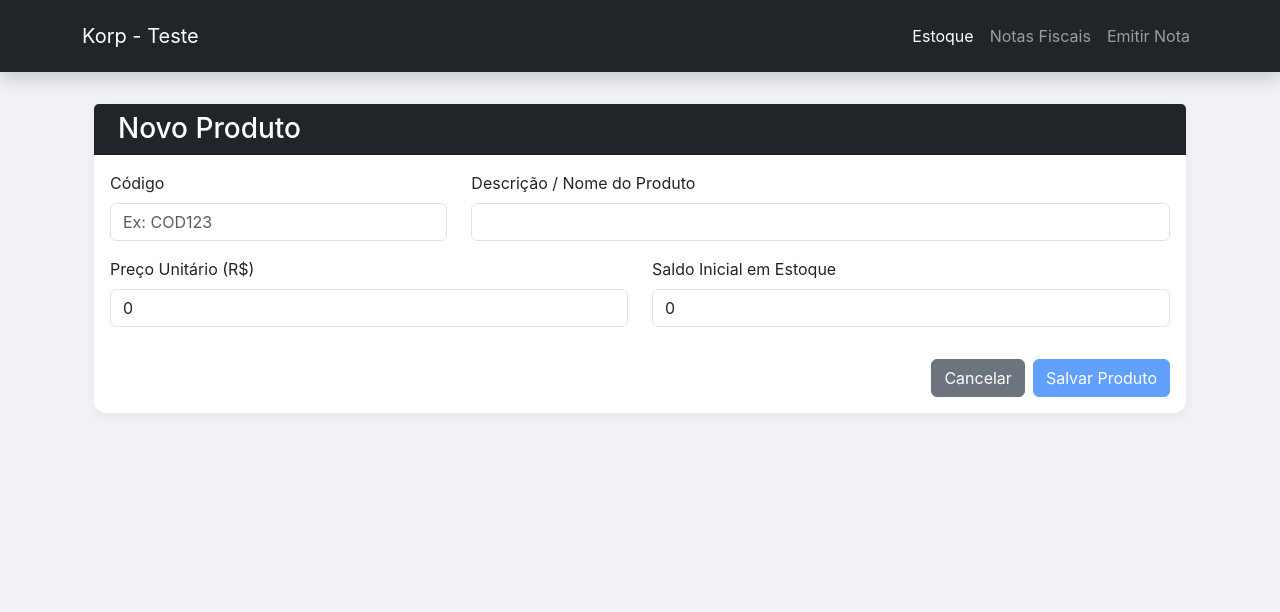
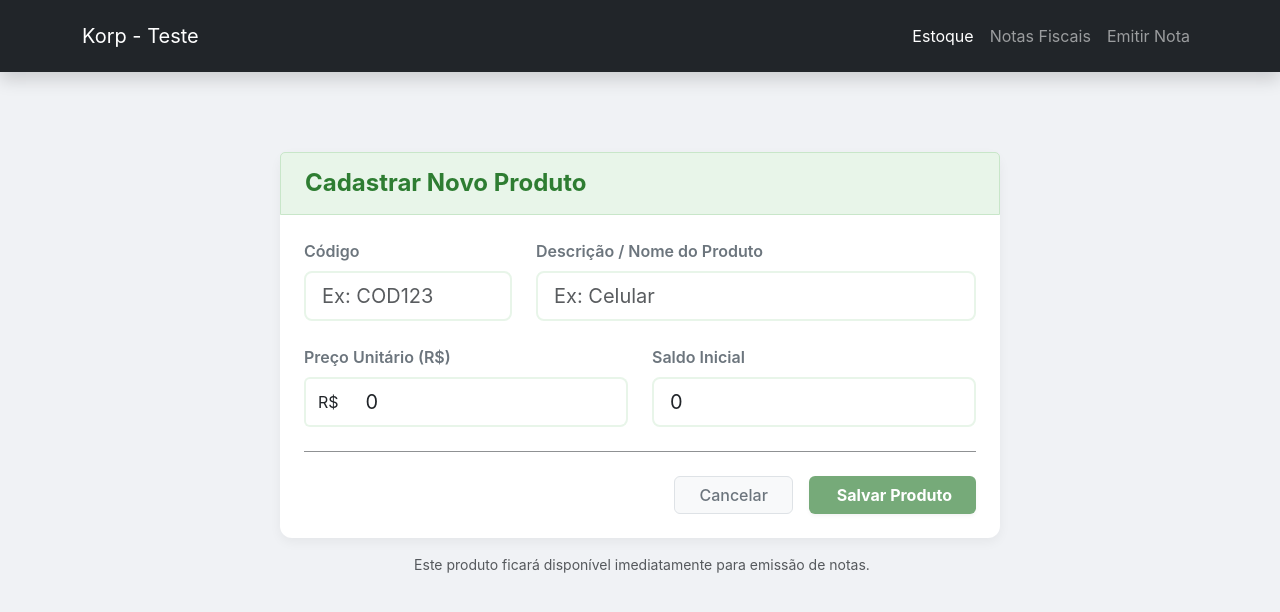
Before and after one commit to eduardo-olvreis/Korp_Teste_EduardoReis, an Angular app in the folder frontend/korp-web/: page /produtos/novo in a window 1280 px wide. Shown: the top 612 px of the page. Built offline with nearby package versions, Linux system fonts and the light colour scheme.

Commit message:
style: estilização final da página

```diff
--- a/frontend/korp-web/src/app/components/nota-fiscal-cadastro/nota-fiscal-cadastro.html
+++ b/frontend/korp-web/src/app/components/nota-fiscal-cadastro/nota-fiscal-cadastro.html
@@ -1,13 +1,25 @@
-<div class="container mt-4">
-  <div class="card shadow">
-    <div class="card-header bg-success text-white">
-      <h3 class="mb-0">Emitir Nova Nota Fiscal</h3>
+<div class="container py-5">
+  <div class="row justify-content-center">
+    <div class="col-md-8 col-lg-6">
+
+      <div class="card shadow-sm border-0 rounded-3">
+
+        <div class="card-header bg-pastel-info border-0 py-3">
+          <h4 class="mb-0 fw-bold d-flex align-items-center gap-2" style="color: #1565c0;">
+            <i class="bi bi-file-earmark-plus"></i>
+            Emitir Nova Nota Fiscal
+          </h4>
         </div>
-    <div class="card-body">
+
+        <div class="card-body p-4">
           <form (ngSubmit)="salvar()" #notaForm="ngForm">
-        <div class="mb-3">
-          <label class="form-label">Produto</label>
-          <select class="form-select" name="produtoId" [(ngModel)]="nota.itens[0].produtoId" required>
+
+            <div class="mb-4">
+              <label class="form-label fw-semibold text-secondary">Produto</label>
+              <select class="form-select form-select-lg border-2 shadow-none"
+                      style="border-color: #e3f2fd; font-size: 1rem;"
+                      name="produtoId"
+                      [(ngModel)]="nota.itens[0].produtoId" required>
                 <option [ngValue]="null" disabled>Selecione um produto do estoque...</option>
                 <option *ngFor="let p of produtos" [ngValue]="p.id || p.Id">
                   {{ p.descricao || p.Descricao }} (Saldo: {{ p.saldo || p.Saldo }})
@@ -15,19 +27,39 @@
               </select>
             </div>
 
-        <div class="mb-3">
-          <label class="form-label">Quantidade</label>
-          <input type="number" class="form-control" name="quantidade"
-                 [(ngModel)]="nota.itens[0].quantidade" min="1" required>
+            <div class="mb-4">
+              <label class="form-label fw-semibold text-secondary">Quantidade</label>
+              <input type="number" class="form-control form-control-lg border-2 shadow-none"
+                     style="border-color: #e3f2fd;"
+                     name="quantidade"
+                     [(ngModel)]="nota.itens[0].quantidade"
+                     min="1" required placeholder="Ex: 10">
             </div>
 
-        <div class="d-flex justify-content-end gap-2">
-          <button type="button" class="btn btn-secondary" routerLink="/notas">Cancelar</button>
-          <button type="submit" class="btn btn-primary" [disabled]="!notaForm.form.valid">
-            Emitir e Baixar Estoque
+            <hr class="my-4 opacity-50">
+
+            <div class="d-flex justify-content-end gap-3">
+              <button type="button" class="btn btn-light px-4 fw-medium text-secondary border"
+                      routerLink="/notas">
+                Cancelar
+              </button>
+
+              <button type="submit" class="btn btn-primary px-4 fw-bold shadow-sm"
+                      [disabled]="!notaForm.form.valid">
+                <i class="bi bi-check-circle me-1"></i>
+                Emitir
               </button>
             </div>
           </form>
         </div>
+
+      </div>
+
+      <p class="text-center mt-3 text-muted small">
+        <i class="bi bi-info-circle me-1"></i>
+        A emissão gerará uma nota com status <strong>Aberta</strong>.
+      </p>
+
     </div>
   </div>
+</div>
--- a/frontend/korp-web/src/app/components/produto-cadastro/produto-cadastro.html
+++ b/frontend/korp-web/src/app/components/produto-cadastro/produto-cadastro.html
@@ -1,40 +1,80 @@
-<div class="container mt-4">
-  <div class="card shadow">
-    <div class="card-header bg-dark text-white d-flex align-items-center">
-      <i class="bi bi-box-seam me-2"></i>
-      <h3 class="mb-0">Novo Produto</h3>
+<div class="container py-5">
+  <div class="row justify-content-center">
+    <div class="col-md-10 col-lg-8">
+
+      <div class="card shadow-sm border-0 rounded-3">
+
+        <div class="card-header bg-pastel-success border-0 py-3">
+          <h4 class="mb-0 fw-bold d-flex align-items-center gap-2" style="color: #2e7d32;">
+            <i class="bi bi-box-seam"></i>
+            Cadastrar Novo Produto
+          </h4>
         </div>
-    <div class="card-body">
+
+        <div class="card-body p-4">
           <form (ngSubmit)="salvar()" #f="ngForm">
-        <div class="row">
-          <div class="col-md-4 mb-3">
-            <label class="form-label">Código</label>
-            <input type="text" class="form-control" name="codigo" [(ngModel)]="produto.codigo" required placeholder="Ex: COD123">
+
+            <div class="row g-4">
+              <div class="col-md-4">
+                <label class="form-label fw-semibold text-secondary">Código</label>
+                <input type="text" class="form-control form-control-lg border-2 shadow-none"
+                       style="border-color: #e8f5e9;"
+                       name="codigo" [(ngModel)]="produto.codigo"
+                       required placeholder="Ex: COD123">
               </div>
-          <div class="col-md-8 mb-3">
-            <label class="form-label">Descrição / Nome do Produto</label>
-            <input type="text" class="form-control" name="descricao" [(ngModel)]="produto.descricao" required>
+
+              <div class="col-md-8">
+                <label class="form-label fw-semibold text-secondary">Descrição / Nome do Produto</label>
+                <input type="text" class="form-control form-control-lg border-2 shadow-none"
+                       style="border-color: #e8f5e9;"
+                       name="descricao" [(ngModel)]="produto.descricao" required
+                       placeholder="Ex: Celular">
+              </div>
+
+              <div class="col-md-6">
+                <label class="form-label fw-semibold text-secondary">Preço Unitário (R$)</label>
+                <div class="input-group">
+                  <span class="input-group-text bg-white border-2 border-end-0" style="border-color: #e8f5e9;">R$</span>
+                  <input type="number" class="form-control form-control-lg border-2 shadow-none border-start-0"
+                         style="border-color: #e8f5e9;"
+                         name="preco" [(ngModel)]="produto.preco" min="0">
                 </div>
               </div>
 
-        <div class="row">
-          <div class="col-md-6 mb-3">
-            <label class="form-label">Preço Unitário (R$)</label>
-            <input type="number" class="form-control" name="preco" [(ngModel)]="produto.preco" min="0">
-          </div>
-          <div class="col-md-6 mb-3">
-            <label class="form-label">Saldo Inicial em Estoque</label>
-            <input type="number" class="form-control" name="saldo" [(ngModel)]="produto.saldo" min="0" required>
+              <div class="col-md-6">
+                <label class="form-label fw-semibold text-secondary">Saldo Inicial</label>
+                <input type="number" class="form-control form-control-lg border-2 shadow-none"
+                       style="border-color: #e8f5e9;"
+                       name="saldo" [(ngModel)]="produto.saldo" min="0" required
+                       placeholder="Quantidade em estoque">
               </div>
             </div>
 
-        <div class="d-flex justify-content-end gap-2 mt-3">
-          <button type="button" class="btn btn-secondary" routerLink="/produtos">Cancelar</button>
-          <button type="submit" class="btn btn-primary" [disabled]="!f.valid">
-            <i class="bi bi-save"></i> Salvar Produto
+            <hr class="my-4 opacity-50">
+
+            <div class="d-flex justify-content-end gap-3">
+              <button type="button" class="btn btn-light px-4 fw-medium text-secondary border"
+                      routerLink="/produtos">
+                Cancelar
+              </button>
+
+              <button type="submit" class="btn btn-success px-4 fw-bold shadow-sm"
+                      [disabled]="!f.valid"
+                      style="background-color: #2e7d32; border: none;">
+                <i class="bi bi-save me-1"></i>
+                Salvar Produto
               </button>
             </div>
           </form>
         </div>
+
+      </div>
+
+      <p class="text-center mt-3 text-muted small">
+        <i class="bi bi-shield-check me-1"></i>
+        Este produto ficará disponível imediatamente para emissão de notas.
+      </p>
+
     </div>
   </div>
+</div>
--- a/frontend/korp-web/src/app/components/produto-lista/produto-lista.html
+++ b/frontend/korp-web/src/app/components/produto-lista/produto-lista.html
@@ -24,10 +24,14 @@
             <tr *ngFor="let p of produtos">
               <td class="ps-4 fw-bold text-primary">{{ p.codigo }}</td>
               <td>{{ p.descricao }}</td>
-              <td class="text-center pe-4">
-                <span class="badge rounded-pill px-3 py-2"
-                      [ngClass]="p.saldo > 10 ? 'bg-success' : (p.saldo > 0 ? 'bg-warning text-dark' : 'bg-danger')">
-                  {{ p.saldo }} Unidades
+              <td class="text-center">
+                <span class="badge-estoque"
+                      [ngClass]="{
+                        'bg-pastel-success': p.saldo > 10,
+                        'bg-pastel-warning': p.saldo > 0 && p.saldo <= 10,
+                        'bg-pastel-danger': p.saldo === 0
+                      }">
+                  {{ p.saldo }} UNIDADES
                 </span>
               </td>
             </tr>
--- a/frontend/korp-web/src/styles.css
+++ b/frontend/korp-web/src/styles.css
@@ -33,23 +33,28 @@ body {
   color: #fff !important;
 }
 
-.bg-success { background-color: #28a745 !important; }
-.bg-warning { background-color: #ffc107 !important; color: #212529 !important; }
-.bg-danger { background-color: #dc3545 !important; }
-
 .navbar {
   padding: 1rem 0;
   margin-bottom: 2rem;
 }
 
 .badge-aberta {
-  background-color: #ff9800 !important;
-  color: white !important;
+  background-color: #fff3e0 !important;
+  color: #ef6c00 !important;
+  border: 1px solid #ffe0b2 !important;
 }
 
 .badge-fechada {
-  background-color: #00bcd4 !important;
-  color: white !important;
+  background-color: #e3f2fd !important;
+  color: #1565c0 !important;
+  border: 1px solid #bbdefb !important;
+}
+
+.badge {
+  font-weight: 600 !important;
+  text-transform: uppercase;
+  font-size: 0.7rem !important;
+  letter-spacing: 0.5px;
 }
 
 .btn-imprimir {
@@ -62,3 +67,47 @@ body {
   background-color: #1b4332 !important;
   transform: translateY(-1px);
 }
+
+.badge-custom {
+  font-weight: 600 !important;
+  text-transform: uppercase;
+  font-size: 0.75rem !important;
+  letter-spacing: 0.5px;
+  border-radius: 50px !important;
+  padding: 0.5em 1em !important;
+  display: inline-block;
+}
+
+.badge-estoque {
+  display: inline-block;
+  padding: 0.5em 1em;
+  font-size: 0.75em;
+  font-weight: 700;
+  text-transform: uppercase;
+  border-radius: 50rem;
+  letter-spacing: 0.5px;
+}
+
+.bg-pastel-success {
+  background-color: #e8f5e9 !important;
+  color: #2e7d32 !important;
+  border: 1px solid #c8e6c9 !important;
+}
+
+.bg-pastel-warning {
+  background-color: #fff8e1 !important;
+  color: #f57f17 !important;
+  border: 1px solid #ffecb3 !important;
+}
+
+.bg-pastel-danger {
+  background-color: #fdecea !important;
+  color: #c62828 !important;
+  border: 1px solid #ffcdd2 !important;
+}
+
+.bg-pastel-info {
+  background-color: #e3f2fd !important;
+  color: #1565c0 !important;
+  border: 1px solid #bbdefb !important;
+}
```
Lines whose indentation alone changed are shown as unchanged.
